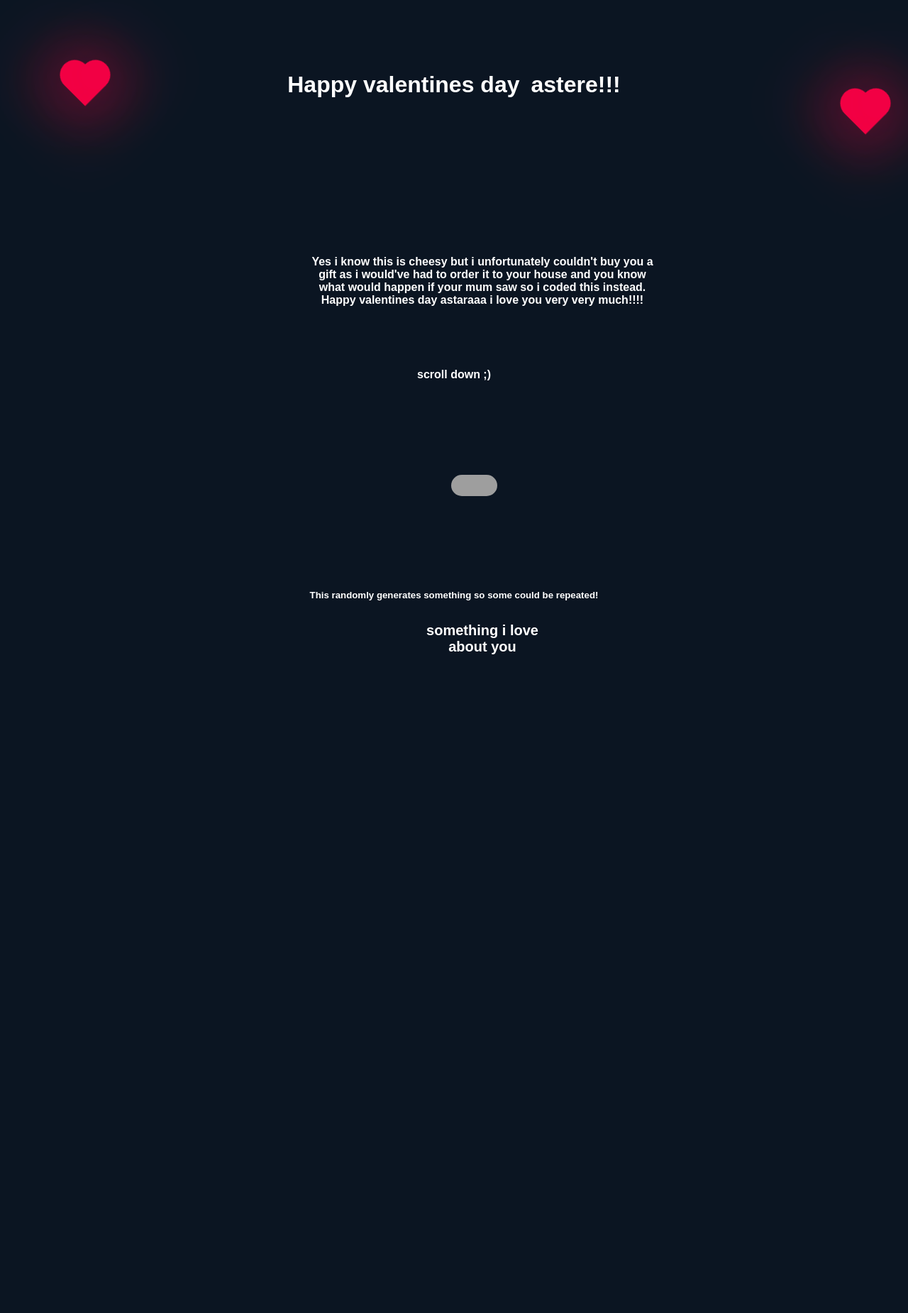
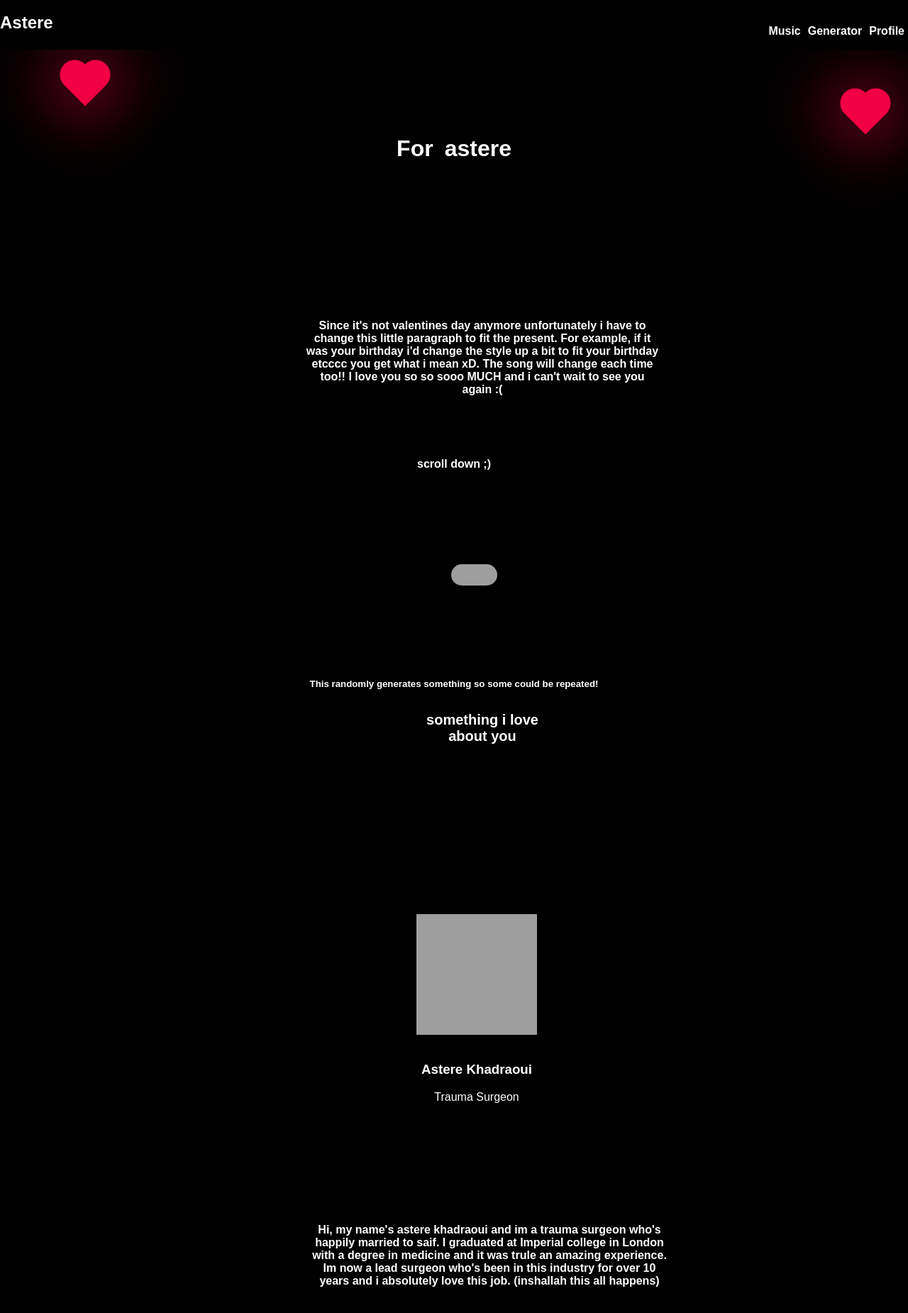
Before and after one commit to saif-stackattack/saif-stackattack.github.io, a plain HTML site: page index.html in a window 1280 px wide. Shown: the whole page at 71% size. Before the commit the page ends 1200 px from the top, so only its background shows below. Drawn offline with Linux system fonts and the light colour scheme; grey boxes are pictures that could not be loaded.

Commit message:
second commit

```diff
--- a/css/style.css
+++ b/css/style.css
@@ -1,10 +1,59 @@
 body {
-    min-height: 100vh;
-    background: #0b1522;
+    background: black;
     padding: 0;
     margin: 0;
-    height: 1200px;
+    height: 1850px;
 }
+
+nav{
+    height: 70px;
+    background-color: black;
+    position: relative;
+    top: -100px;
+    color: white;
+    transition: 0.6s ease-in-out;
+
+}
+
+nav h1{
+    font-family: Arial;
+    font-weight: bold;
+    position: relative;
+    top: 18px;
+}
+
+nav h1:hover{
+    transform: translateY(-8px);
+    transition: 0.6s ease-in-out;
+    cursor: pointer;
+}
+
+
+nav ul{
+    text-decoration: none;
+    list-style: none;
+}
+
+nav a{
+    color: white;
+    text-decoration: none;
+}
+
+nav ul li a{
+    float: right;
+    padding: 5px;
+    position: relative;
+    top: -18px;
+    font-family: Arial;
+    font-weight: bold;
+}
+
+nav ul li a:hover{
+    transform: translateY(-8px);
+    transition: 0.6s ease-in-out;
+    cursor: pointer;
+}
+
 
 .heart1{
     height: 40px;
@@ -204,3 +253,60 @@ button img{
     font-weight: bold;
     color: white;
 }
+
+.glass {
+    min-height: 60vh;
+    width: 20%;
+    border-radius: 2rem;
+    position: relative;
+    left: 544px;
+    top: 680px;
+    transition: transform 0.6s;
+    transform-style: preserve-3d;
+}
+
+.dashboard:hover{
+    transform: rotateY(180deg);
+}
+
+
+.dashboard {
+    font-family: Arial;
+    flex: 1;
+    position: relative;
+    display: flex;
+    flex-direction: column;
+    align-items: center;
+    text-align: center;
+    border-radius: 2rem;
+    color: white;
+    transition: transform 0.6s;
+    transform-style: preserve-3d;
+}
+
+.user{
+    font-family: Arial;
+    position: relative;
+    top: 60px;
+}
+
+.about-me h3{
+    position: relative;
+    top: 75px;
+}
+
+.about-me p{
+    position: relative;
+    top: 75px;
+}
+
+.profile-text{
+    color: white;
+    text-align: center;
+    width: 500px;
+    position: relative;
+    top: 680px;
+    left: 440px;
+    font-family: Arial;
+    font-weight: bold;
+}
--- a/index.html
+++ b/index.html
@@ -3,7 +3,7 @@
 <head>
     <link href="css/style.css" rel="stylesheet" />
     <meta charset="utf-8" />
-    <title>Valentines day</title>
+    <title>cuties only page</title>
 </head>
 <body>
     <div class="heart1">
@@ -11,10 +11,23 @@
     <div class="heart2">
     </div>
 
+    <nav>
+        <div>
+            <h1>Astere</h1>
+        </div>
+        <div>
+            <ul>
+                <li><a href="#profile">Profile</a></li>
+                <li><a href="#generator">Generator</a></li>
+                <li><a href="#music">Music</a></li>
+            </ul>
+        </div>
+    </nav>
+
     <div class="container">
-        <h1>Happy valentines day <span>&ensp;astere</span>!!!</h1>
+        <h1>For <span>&ensp;astere</span></h1>
         <div class="paragraph">
-            <p>Yes i know this is cheesy but i unfortunately couldn't buy you a gift as i would've had to order it to your house and you know what would happen if your mum saw so i coded this instead. Happy valentines day astaraaa i love you very very much!!!!</p>
+            <p>Since it's not valentines day anymore unfortunately i have to change this little paragraph to fit the present. For example, if it was your birthday i'd change the style up a bit to fit your birthday etcccc you get what i mean xD. The song will change each time too!! I love you so so sooo MUCH and i can't wait to see you again :( </p>
         </div>
     </div>
     <div class="scroll">
@@ -23,16 +36,16 @@
     <div class="info">
         <h5>This randomly generates something so some could be repeated!</h5>
     </div>
-    <button class="naruto" onmousedown="naruto.play()"><img src="https://static2.cbrimages.com/wordpress/wp-content/uploads/2019/07/Naruto-meme-header.jpg" width="65" height="30"</button>
+    <button id="music" class="naruto" onmousedown="naruto.play()"><img src="https://static2.cbrimages.com/wordpress/wp-content/uploads/2019/07/Naruto-meme-header.jpg" width="65" height="30"</button>
     <div class="generatee">
         <div class="text">
             <h2 id="anime"></h2>
-            <button class="generator" onclick="generate()">something i love about you</button>
+            <button id="generator" class="generator" onclick="generate()">something i love about you</button>
         </div>
         </div>
         <script>
             var naruto = new Audio()
-            naruto.src = "arctic_monkeys_505.mp3"
+            naruto.src = "bts_dynamite.mp3"
 
             function generate() {
                 var animes = {
@@ -61,5 +74,18 @@
                 document.getElementById("episodes").innerHTML = episodes
             }
         </script>
+             <div id="profile" class="glass">
+            <div class="dashboard">
+                <div class="about-me">
+                    <img class="user" src="https://cdn1.iconfinder.com/data/icons/avatars-1-5/136/84-512.png" width="170" height="170" />
+                    <h3>Astere Khadraoui</h3>
+                    <p>Trauma Surgeon</p>
+                </div>
+            </div>
+        </div>
+    </div>
+    <div class="profile-text">
+        <p>Hi, my name's astere khadraoui and im a trauma surgeon who's happily married to saif. I graduated at Imperial college in London with a degree in medicine and it was trule an amazing experience. Im now a lead surgeon who's been in this industry for over 10 years and i absolutely love this job. (inshallah this all happens)</p>
+    </div>
 </body>
 </html>
```
